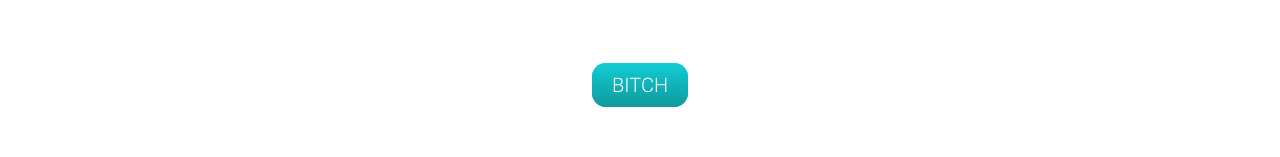
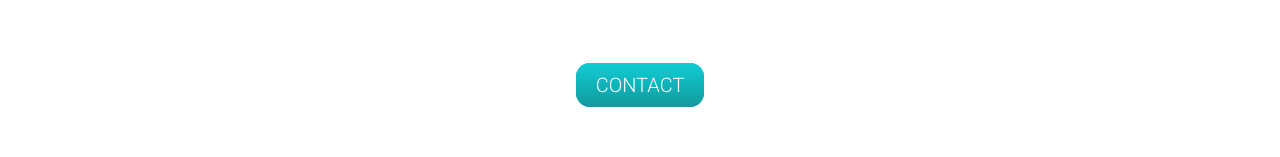
Before and after one commit to ShariarFam/profile, a plain HTML site: page index.html in a window 1280 px wide. Shown: the part 2405-2562 px from the top of the page. Drawn offline with Linux system fonts and the light colour scheme.

Commit message:
Update index.html

```diff
--- a/index.html
+++ b/index.html
@@ -40,7 +40,7 @@
     <h2>Would you like to get in touch??</h2>
     <h3 class="bottom-h3">-------------------------------</h3>
     <p class="bottom-massege">-------------------------------------------------------------------------------------------</p>
-    <a class="btn" href="mailto:fahimssultan@gmail.com">BITCH</a>
+    <a class="btn" href="mailto:fahimssultan@gmail.com">CONTACT</a>
   </div>
 </div>
 
```
